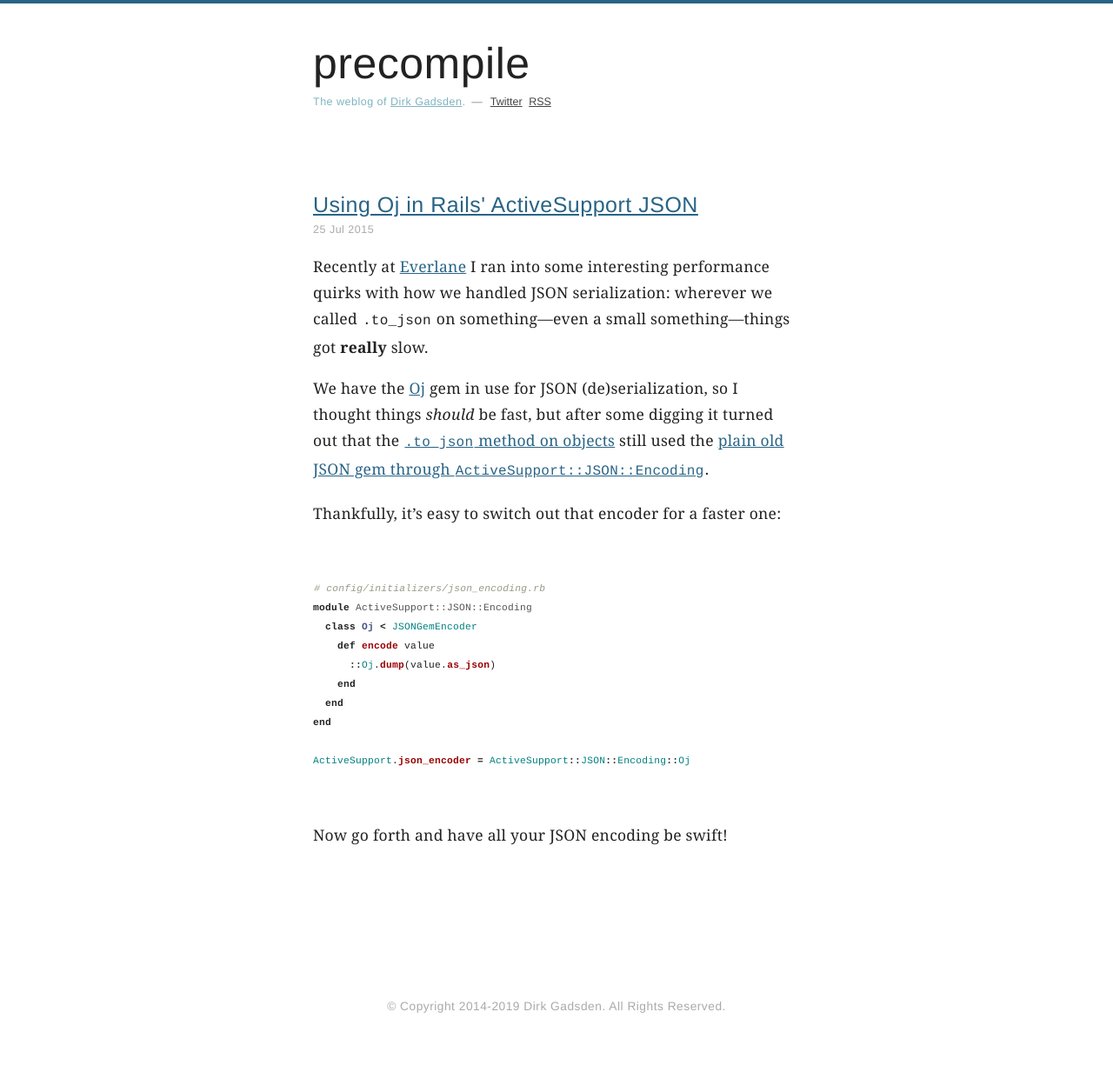
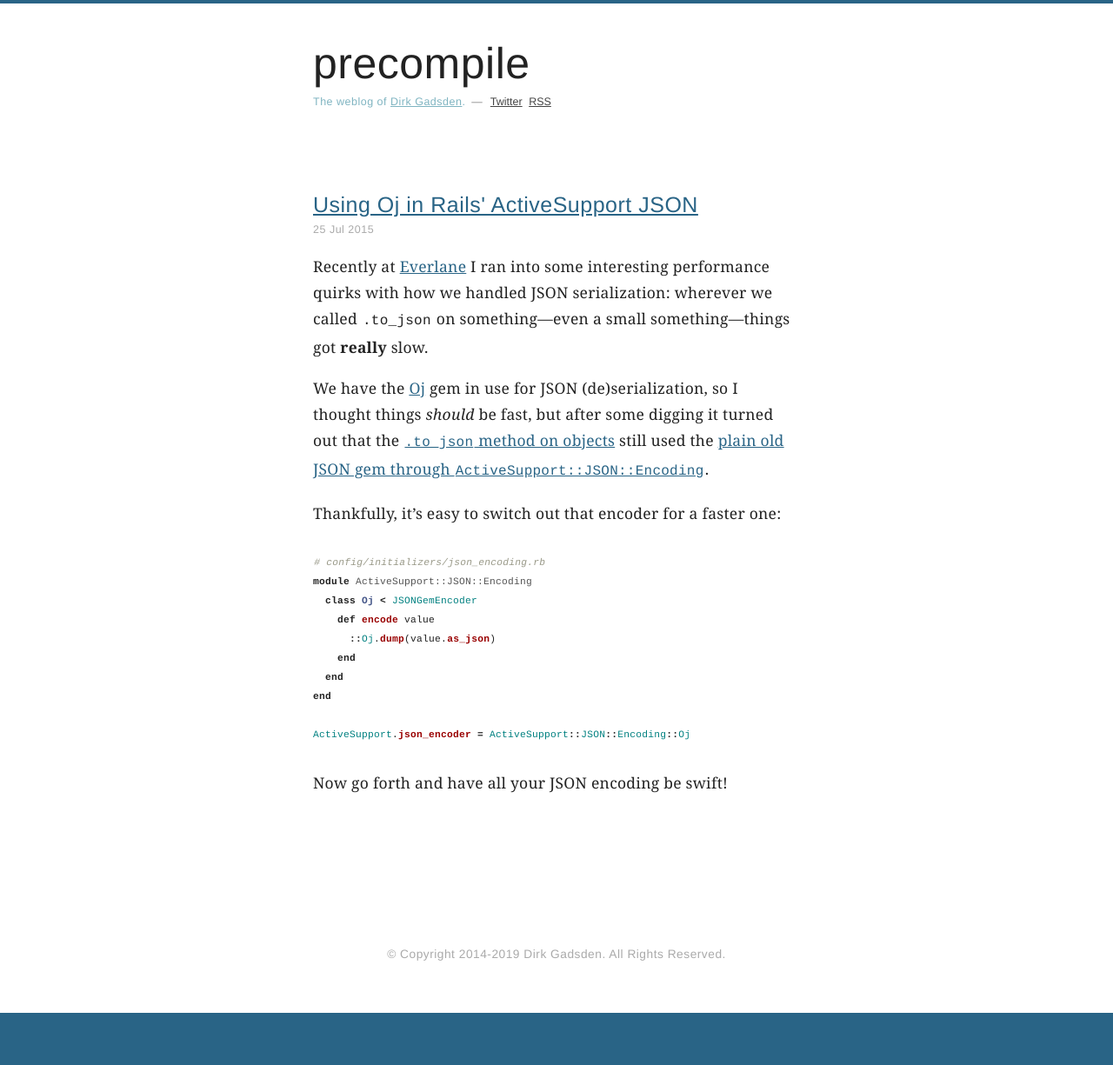
Before and after one commit to dirk/precompile.com, a Jekyll site: the page built from _posts/2015-07-21-rails-activesupport-json.md, in a window 1280 px wide. Shown: the whole page at 87% size. Built offline with Jekyll 4.4.1, drawn with Linux system fonts in a browser that asks for light colours; after the commit the page ends 1165 px from its top, so only the background shows below that.

Commit message:
Tweak spacing of code blocks and positioning of superscripts

```diff
--- a/css/styles.scss
+++ b/css/styles.scss
@@ -99,12 +99,16 @@ html {
   margin: ($leading-text / 1.5) 0 0.25rem;
   font-size: $size-text;
 }
+.post-content sup {
+  position: relative;
+  top: -0.75rem;
+  vertical-align: baseline;
+}
 .post-content code {
   padding: 0 0.125rem;
   font-family: $font-mono; font-size: $size-text-small;
 }
-.post-content .highlight {margin: $leading-text 0;}
-.post-content div.highlight {overflow-x: auto;}
+.post-content div.highlight {margin: $leading-text 0; overflow-x: auto;}
 .post-content .highlight pre {line-height: $leading-text-code;}
 .post-content .highlight code {font-size: $size-text-code-block;}
 .post-content a {color: $color-blue;}
```
